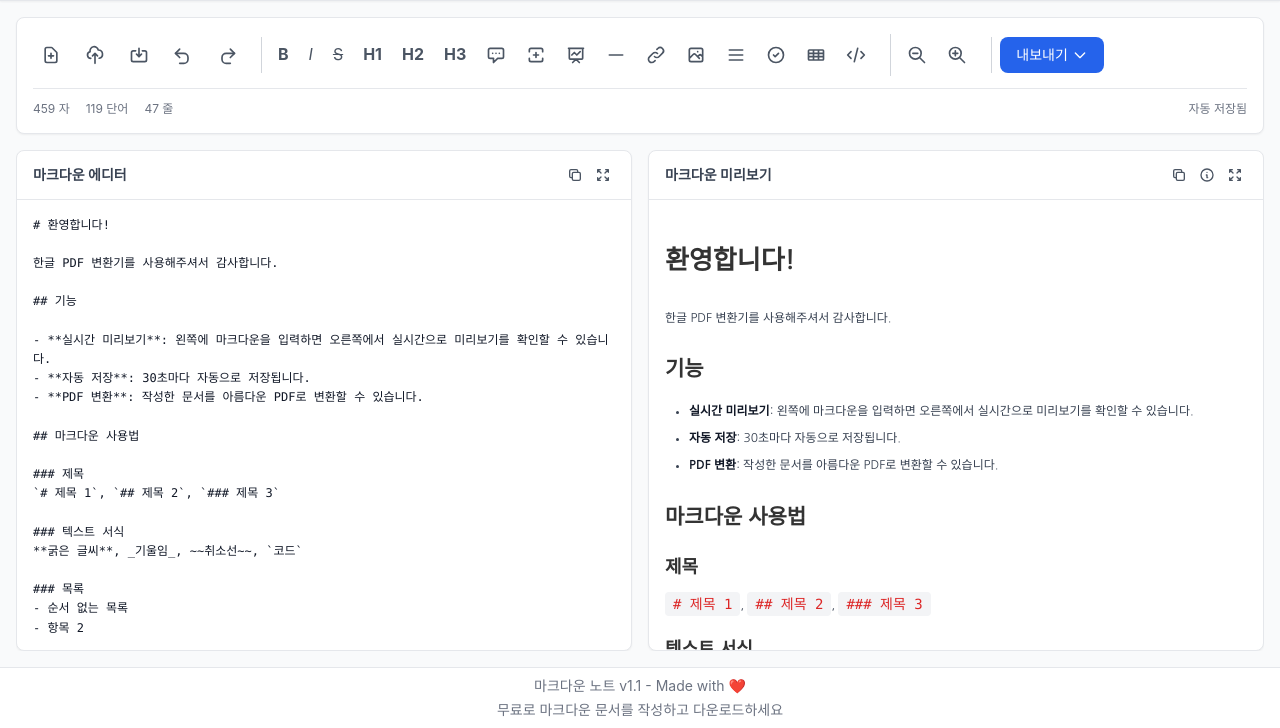
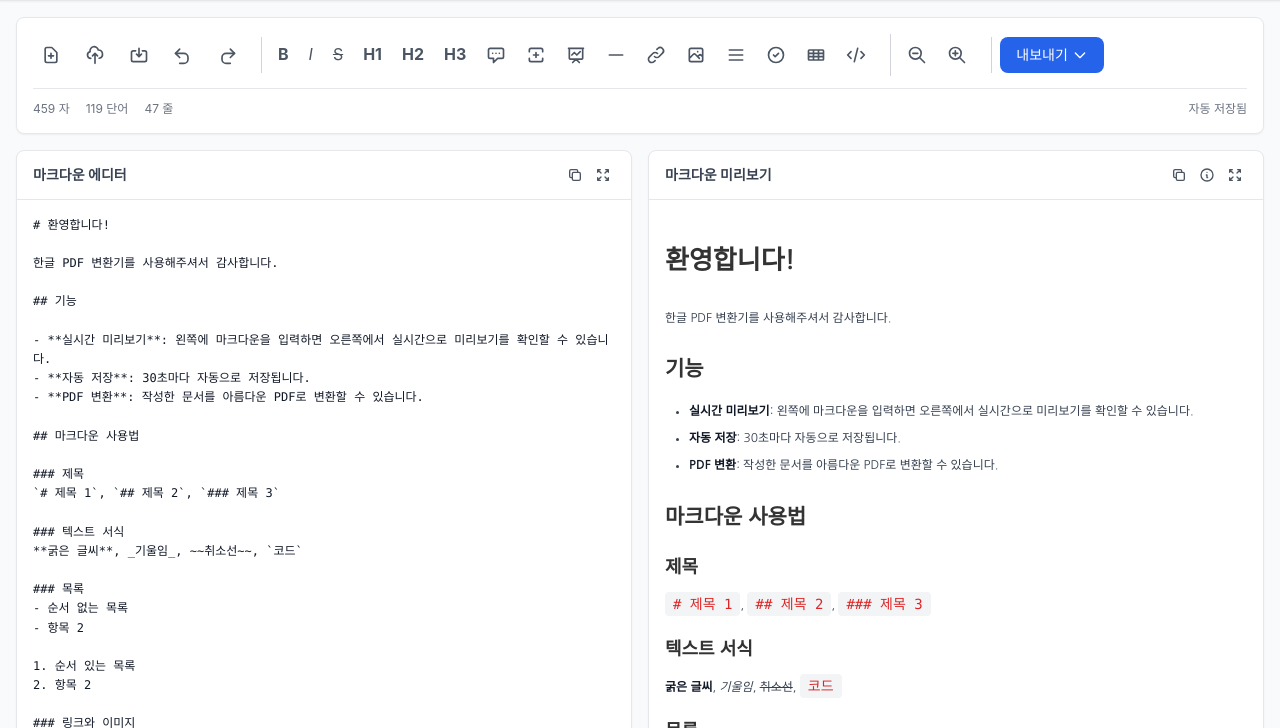
Before and after one commit to aklabs-84/-PDF-, a website: page index.html in a window 1280 px wide. Shown: the part 72-800 px from the top of the page. Drawn offline with nearby package versions, Linux system fonts and the light colour scheme.

Commit message:
feat(ui): implement dynamic editor auto-resizing for unified page scrolling, eliminating nested scrollbars

```diff
--- a/index.html
+++ b/index.html
@@ -396,7 +396,7 @@ body {
   <link rel="stylesheet" href="css/themes.css">
 </head>
 <body
-  class="bg-gray-50 dark:bg-gray-900 text-gray-800 dark:text-gray-200 transition-colors duration-200 h-screen overflow-hidden flex flex-col">
+  class="bg-gray-50 dark:bg-gray-900 text-gray-800 dark:text-gray-200 transition-colors duration-200 min-h-screen flex flex-col">
 
   <!-- Header -->
   <header class="bg-white dark:bg-gray-800 shadow-sm border-b border-gray-200 dark:border-gray-700">
@@ -436,11 +436,11 @@ body {
   </header>
 
   <!-- Main Container -->
-  <main class="container mx-auto px-4 py-4 flex-grow flex flex-col min-h-0 overflow-hidden">
+  <main class="container mx-auto px-4 py-4 flex-grow flex flex-col">
 
     <!-- Toolbar -->
     <div
-      class="bg-white dark:bg-gray-800 rounded-lg shadow-sm border border-gray-200 dark:border-gray-700 p-4 mb-4 flex-shrink-0">
+      class="bg-white dark:bg-gray-800 rounded-lg shadow-sm border border-gray-200 dark:border-gray-700 p-4 mb-4 flex-shrink-0 sticky top-4 z-40">
       <div class="flex flex-wrap items-center gap-2">
         <!-- File Operations -->
         <div class="flex items-center space-x-2 border-r border-gray-300 dark:border-gray-600 pr-4">
@@ -623,11 +623,11 @@ body {
     </div>
 
     <!-- Editor & Preview Container -->
-    <div class="grid grid-cols-1 lg:grid-cols-2 gap-4 flex-grow min-h-0 overflow-hidden">
+    <div class="grid grid-cols-1 lg:grid-cols-2 gap-4 flex-grow items-start relative">
 
       <!-- Editor Panel -->
       <div id="editor-panel"
-        class="bg-white dark:bg-gray-800 rounded-lg shadow-sm border border-gray-200 dark:border-gray-700 overflow-hidden flex flex-col h-full min-h-0">
+        class="bg-white dark:bg-gray-800 rounded-lg shadow-sm border border-gray-200 dark:border-gray-700 flex flex-col">
         <div
           class="border-b border-gray-200 dark:border-gray-700 px-4 py-3 flex items-center justify-between flex-shrink-0">
           <h2 id="editor-title" class="text-sm font-semibold text-gray-700 dark:text-gray-300">마크다운 에디터</h2>
@@ -640,7 +640,7 @@ body {
           </button>
         </div>
         <textarea id="markdown-editor"
-          class="w-full h-full flex-grow p-4 resize-none focus:outline-none bg-transparent text-gray-900 dark:text-gray-100 font-mono text-sm overflow-y-auto"
+          class="w-full h-auto p-4 resize-none focus:outline-none bg-transparent text-gray-900 dark:text-gray-100 font-mono text-sm overflow-hidden min-h-[600px]"
           placeholder="# 📝 마크다운 노트 (Markdown Note)
 
 > **한 줄 소개:** 웹이나 문서의 복잡한 텍스트를 복사(Ctrl+C)해서 붙여넣기(Ctrl+V)만 하면 깔끔한 마크다운으로 자동 정리해주는 스마트 에디터입니다.
@@ -677,7 +677,7 @@ body {
 
       <!-- Preview Panel -->
       <div id="preview-panel"
-        class="bg-white dark:bg-gray-800 rounded-lg shadow-sm border border-gray-200 dark:border-gray-700 overflow-hidden flex flex-col h-full min-h-0">
+        class="bg-white dark:bg-gray-800 rounded-lg shadow-sm border border-gray-200 dark:border-gray-700 flex flex-col">
         <div
           class="border-b border-gray-200 dark:border-gray-700 px-4 py-3 flex items-center justify-between flex-shrink-0">
           <h2 id="preview-title" class="text-sm font-semibold text-gray-700 dark:text-gray-300">마크다운 미리보기</h2>
@@ -690,7 +690,7 @@ body {
           </button>
         </div>
         <div id="markdown-preview"
-          class="p-6 h-full flex-grow overflow-y-auto prose prose-slate dark:prose-invert max-w-none">
+          class="p-6 h-auto prose prose-slate dark:prose-invert max-w-none min-h-[600px] pb-24">
           <p class="text-gray-400">미리보기가 여기에 표시됩니다...</p>
         </div>
       </div>
--- a/js/editor/editor-manager.js
+++ b/js/editor/editor-manager.js
@@ -62,6 +62,9 @@ class EditorManager {
     // 저장된 문서 불러오기
     this.loadLastDocument();
 
+    // 초기 컨텐츠에 맞춰 높이 조절
+    this.autoResizeTextarea();
+
     // 초기 상태 히스토리 저장
     this.saveHistoryState(this.textarea.value, this.textarea.selectionStart || 0, this.textarea.selectionEnd || 0);
 
@@ -78,6 +81,7 @@ class EditorManager {
     // 입력 이벤트 (실시간 미리보기 & 히스토리)
     this.textarea.addEventListener('input', () => {
       this.isModified = true;
+      this.autoResizeTextarea();
       this.updatePreviewDebounced();
       this.updateStats();
 
@@ -89,11 +93,6 @@ class EditorManager {
     // 키다운 이벤트 (단축키)
     this.textarea.addEventListener('keydown', (e) => {
       this.handleKeydown(e);
-    });
-
-    // 스크롤 동기화
-    this.textarea.addEventListener('scroll', () => {
-      this.syncScroll();
     });
 
     // 탭 키 처리
@@ -661,14 +660,13 @@ class EditorManager {
   }
 
   /**
-   * 스크롤 동기화
+   * 텍스트에어리어 자동 크기 조절
    */
-  syncScroll() {
-    const scrollPercentage = this.textarea.scrollTop /
-      (this.textarea.scrollHeight - this.textarea.clientHeight);
-
-    this.preview.scrollTop = scrollPercentage *
-      (this.preview.scrollHeight - this.preview.clientHeight);
+  autoResizeTextarea() {
+    // 높이를 임시로 auto로 설정하여 줄어들 수 있게 한 후, 스크롤 높이 측정
+    this.textarea.style.height = 'auto';
+    // 최소 600px 유지
+    this.textarea.style.height = Math.max(600, this.textarea.scrollHeight) + 'px';
   }
 
   /**
```
